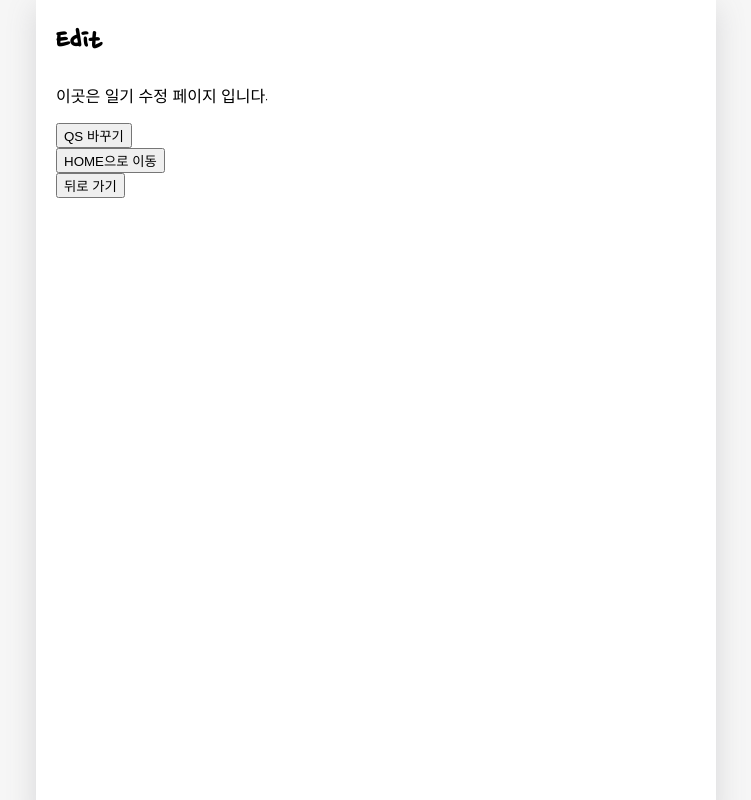
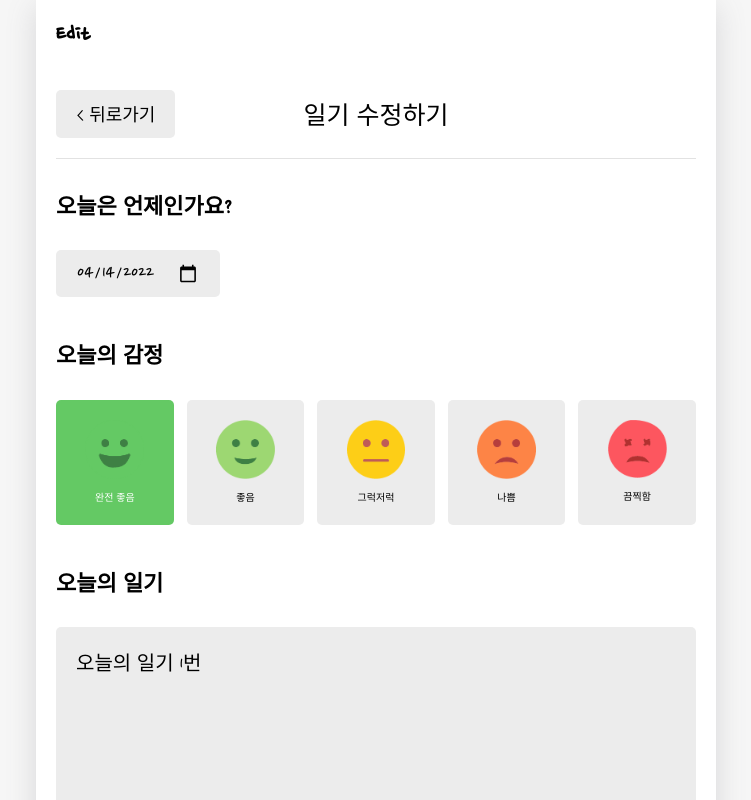
Before and after one commit to ruwan9/TIL, a React (Create React App) app in the folder React/emotion-diary/: page /edit/1 in a window 1280 px wide. Shown: the top 800 px of the page, without its empty margins (264-1015 px from the left). Built offline with nearby package versions, Linux system fonts and the light colour scheme; a web font is replaced by a local one.

Commit message:
20220417 페이지 구현 - 일기 수정

```diff
--- a/React/emotion-diary/src/components/DiaryEditor.js
+++ b/React/emotion-diary/src/components/DiaryEditor.js
@@ -1,4 +1,4 @@
-import React, { useContext, useRef, useState } from "react";
+import React, { useContext, useEffect, useRef, useState } from "react";
 import { useNavigate } from "react-router-dom";
 import { DiaryDispatchContext } from "../App";
 import EmotionItem from "./EmotionItem";
@@ -37,11 +37,11 @@ const getStringDate = (date) => {
   return date.toISOString().slice(0, 10); // ISO형식의 문자열을 반환 (0부터 9까지 -> yyyy/mm/dd)
 };
 
-function DiaryEditor() {
+function DiaryEditor({ isEdit, originData }) {
   const navigate = useNavigate();
   const [date, setDate] = useState(getStringDate(new Date()));
   // DiaryDispatchContext로부터 onCreate 함수 받아오기
-  const { onCreate } = useContext(DiaryDispatchContext);
+  const { onCreate, onEdit } = useContext(DiaryDispatchContext);
   // 기본 감정 선택
   const [emotion, setEmotion] = useState(3);
   const [content, setContent] = useState("");
@@ -55,16 +55,31 @@ function DiaryEditor() {
       contentRef.current.focus();
       return;
     }
-    console.log(date, content, emotion);
-    onCreate(date, content, emotion);
+
+    if (window.confirm(isEdit ? "일기를 수정하시겠습니까?" : "새로운 일기를 작성하시겠습니까?")) {
+      if (!isEdit) {
+        onCreate(date, content, emotion);
+      } else {
+        onEdit(originData.id, date, content, emotion);
+      }
+    }
+
     navigate("/", { replace: true });
   };
+
+  useEffect(() => {
+    if (isEdit) {
+      setDate(getStringDate(new Date(parseInt(originData.date))));
+      setEmotion(originData.emotion);
+      setContent(originData.content);
+    }
+  }, [isEdit, originData]);
 
   return (
     <div className="DiaryEditor">
       <MyHeader
-        headText={"새 일기쓰기"}
-        leftChild={<MyButton text={"뒤로가기"} onClick={() => navigate(-1)} />}
+        headText={isEdit ? "일기 수정하기" : "새 일기쓰기"}
+        leftChild={<MyButton text={"< 뒤로가기"} onClick={() => navigate(-1)} />}
       />
       <div>
         <section>
--- a/React/emotion-diary/src/pages/Edit.js
+++ b/React/emotion-diary/src/pages/Edit.js
@@ -1,25 +1,31 @@
-import React from "react";
-import { useNavigate, useSearchParams } from "react-router-dom";
+import React, { useContext, useEffect, useState } from "react";
+import { useNavigate, useParams } from "react-router-dom";
+import { DiaryStateContext } from "../App";
+import DiaryEditor from "../components/DiaryEditor";
 
 function Edit() {
-  const [searchParams, setSearchParams] = useSearchParams();
   const navigate = useNavigate();
-  const id = searchParams.get("id");
-  // console.log(id);
+  const { id } = useParams();
+  const [originData, setOriginData] = useState();
+  const diaryList = useContext(DiaryStateContext);
+
+  // 수정하려는 글의 번호 찾기
+  useEffect(() => {
+    if (diaryList.length >= 1) {
+      const targetDiary = diaryList.find((it) => parseInt(it.id) === parseInt(id));
+
+      if (targetDiary) {
+        setOriginData(targetDiary);
+      } else {
+        navigate("/", { replace: true });
+      }
+    }
+  }, [diaryList, id]);
 
   return (
     <div>
-      <h1>Edit</h1>
-      <p>이곳은 일기 수정 페이지 입니다.</p>
-      <div>
-        <button onClick={() => setSearchParams({ say: "bello" })}>QS 바꾸기</button>
-      </div>
-      <div>
-        <button onClick={() => navigate("/home")}>HOME으로 이동</button>
-      </div>
-      <div>
-        <button onClick={() => navigate(-1)}>뒤로 가기</button>
-      </div>
+      <h2>Edit</h2>
+      <div>{originData && <DiaryEditor isEdit={true} originData={originData} />}</div>
     </div>
   );
 }
```
